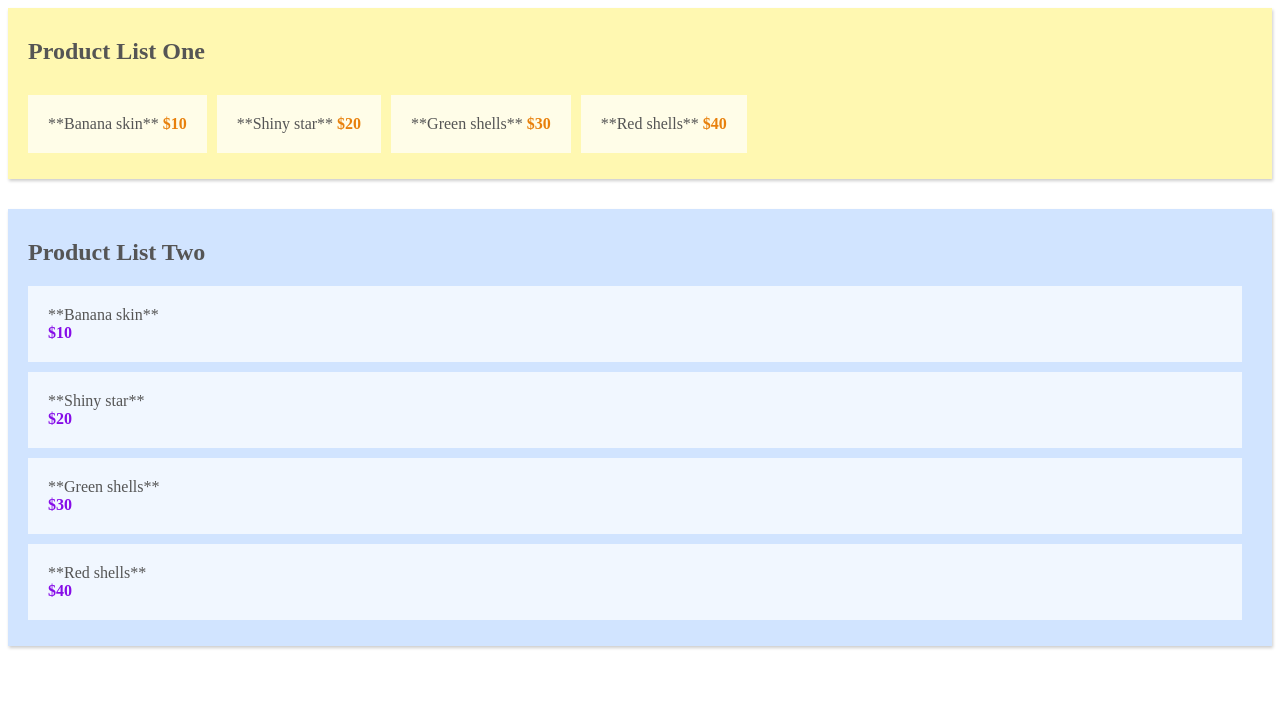
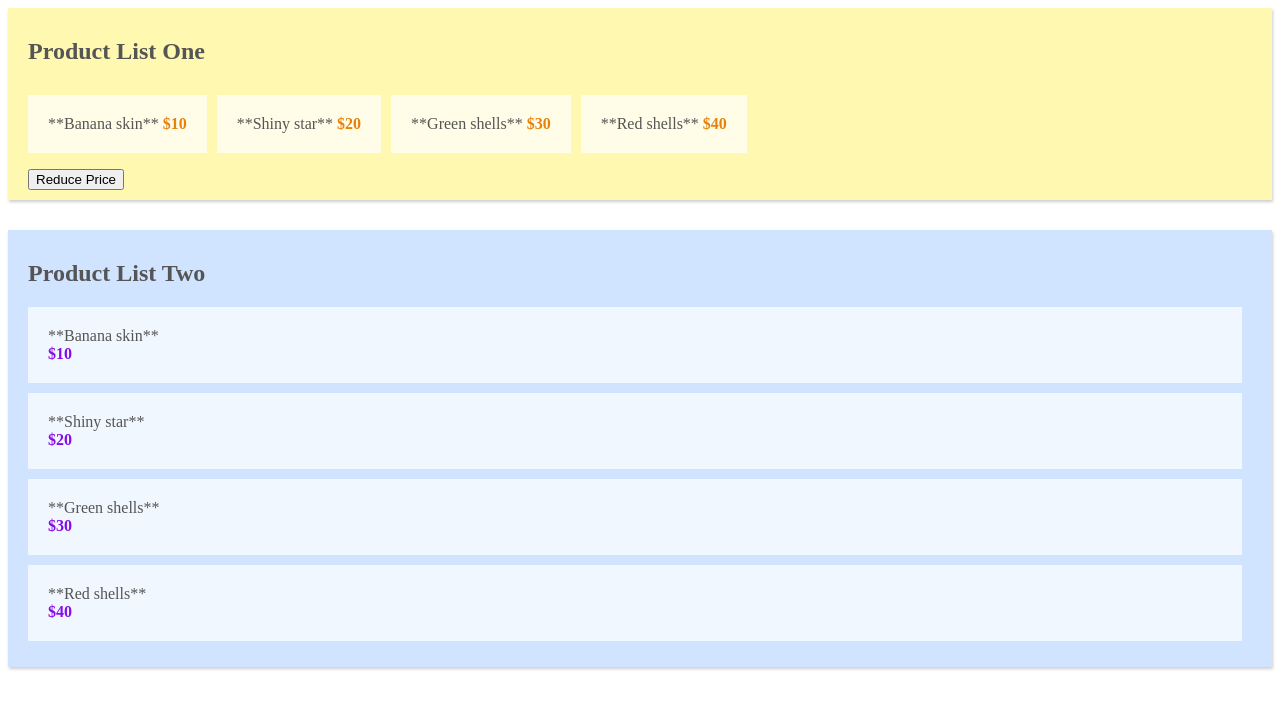
Before and after one commit to daktari01/vue_todo, a Vue app: page / in a window 1280 px wide. Shown: the top 708 px of the page. Built offline with nearby package versions, Linux system fonts and the light colour scheme.

Commit message:
Use mutations to edit the state

```diff
--- a/src/components/ProductListOne.vue
+++ b/src/components/ProductListOne.vue
@@ -7,6 +7,7 @@
         <span class="price"> ${{ product.price }}</span>
       </li>
     </ul>
+    <button v-on:click="reducePrice">Reduce Price</button>
   </div>
 </template>
 
@@ -18,6 +19,11 @@ export default {
     },
     saleProducts(){
       return this.$store.getters.saleProducts;
+    }
+  },
+  methods: {
+    reducePrice: function(){
+      this.$store.commit('reducePrice');
     }
   }
 }
--- a/src/store.js
+++ b/src/store.js
@@ -4,6 +4,7 @@ import Vuex from 'vuex'
 Vue.use(Vuex)
 
 export default new Vuex.Store({
+  strict: true,
   state: {
     products: [
       {name: 'Banana skin', price: 20},
@@ -11,9 +12,6 @@ export default new Vuex.Store({
       {name: 'Green shells', price: 60},
       {name: 'Red shells', price: 80}
     ]
-  },
-  mutations: {
-
   },
   actions: {
 
@@ -28,5 +26,12 @@ export default new Vuex.Store({
       });
       return saleProducts;
     }
+  },
+  mutations: {
+    reducePrice: state => {
+      state.products.forEach(product => {
+        product.price -= 1;
+      })
+    }
   }
 })
```
